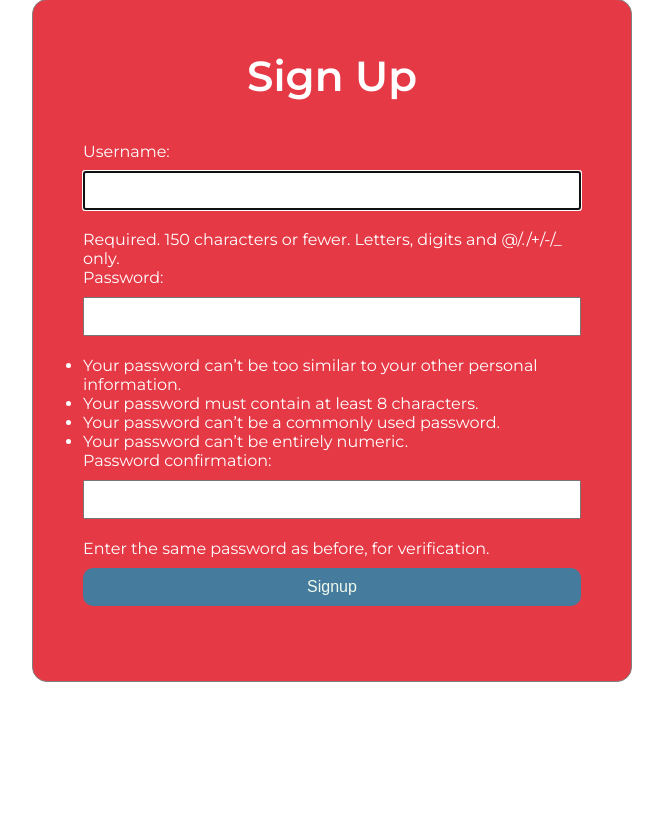
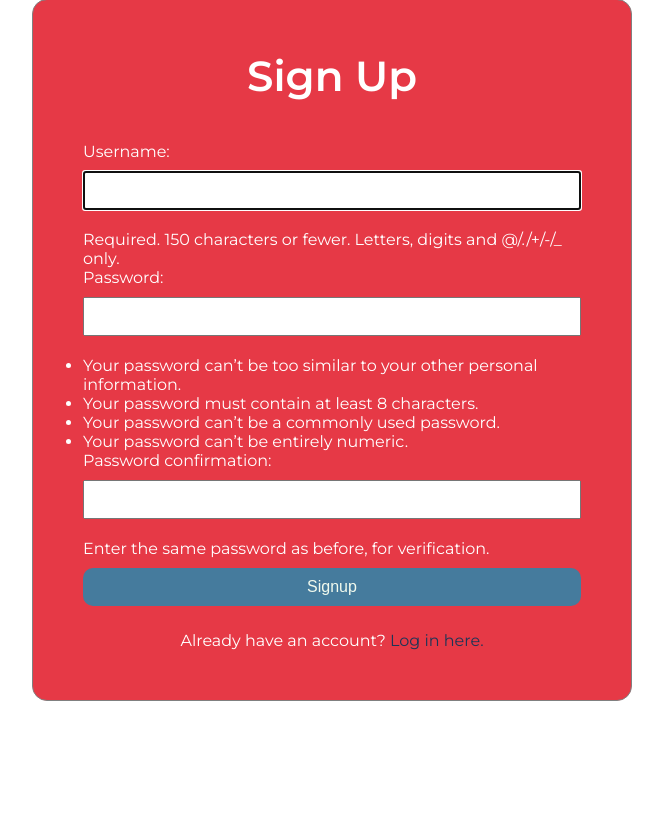
Before and after one commit to jontoye/album-collector, a Django app: page /accounts/signup/ in a window 1280 px wide. Shown: the part 217-1048 px from the top of the page, without its empty margins (308-971 px from the left). Before the commit the page ends 899 px from the top, so only its background shows below. Run offline with Django 4.2, Linux system fonts and the light colour scheme.

Commit message:
add links to signup and login pages on each

```diff
--- a/main_app/templates/registration/login.html
+++ b/main_app/templates/registration/login.html
@@ -7,6 +7,7 @@
         <input type="submit" class="btn" value="Login" />
         <input type="hidden" name="next" value="{{next}}" />
     </form>
+    <p>Don't have an account? <a href="{% url 'signup' %}">Sign up here.</a></p>
 </div>
 
 {% endblock content %}
--- a/main_app/templates/registration/signup.html
+++ b/main_app/templates/registration/signup.html
@@ -8,5 +8,6 @@
         {% csrf_token %} {{ form.as_p }}
         <input type="submit" class="btn" value="Signup" />
     </form>
+    <p>Already have an account? <a href="{% url 'login' %}">Log in here.</a></p>
 </div>
 {% endblock content %}
```
